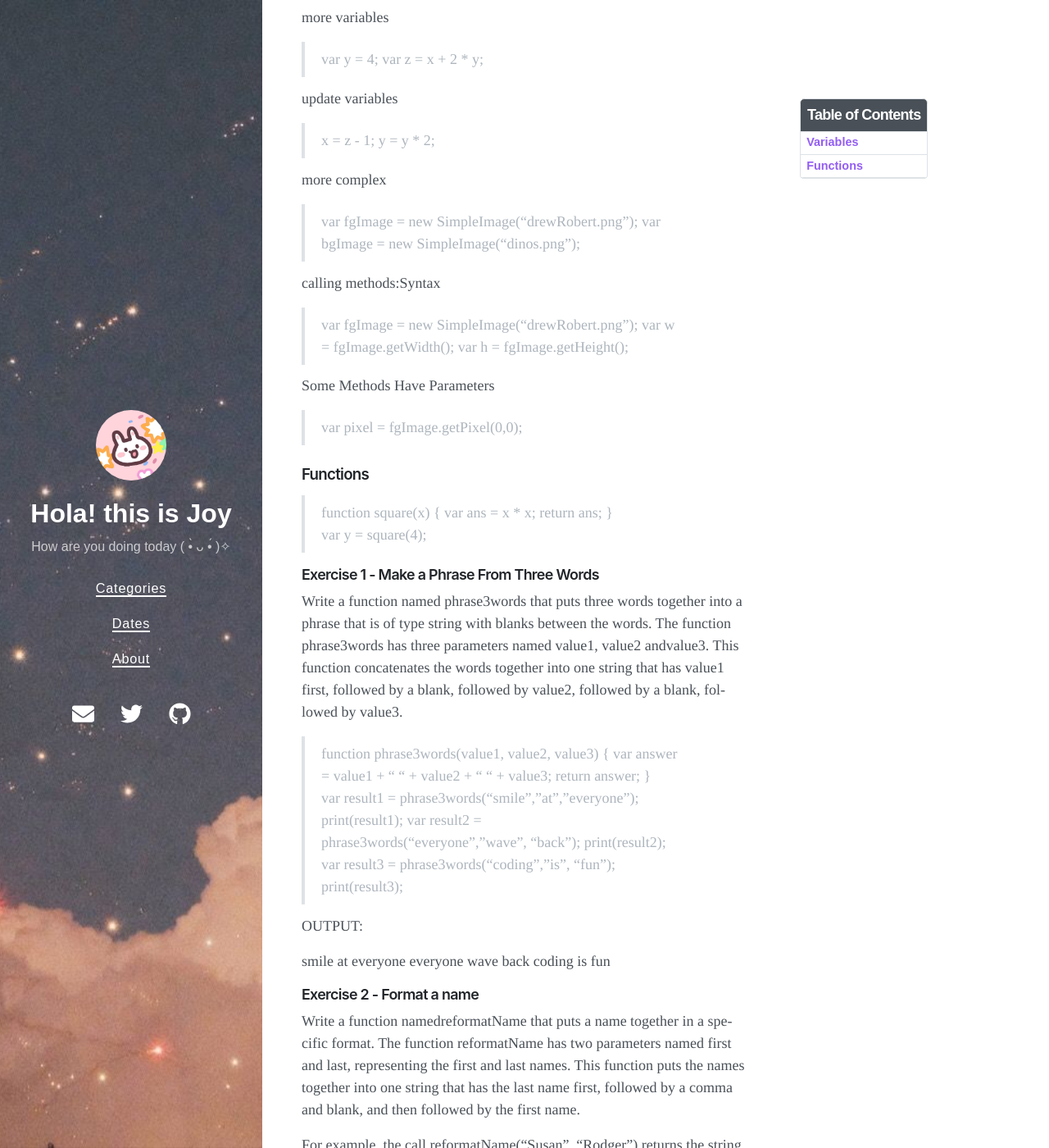
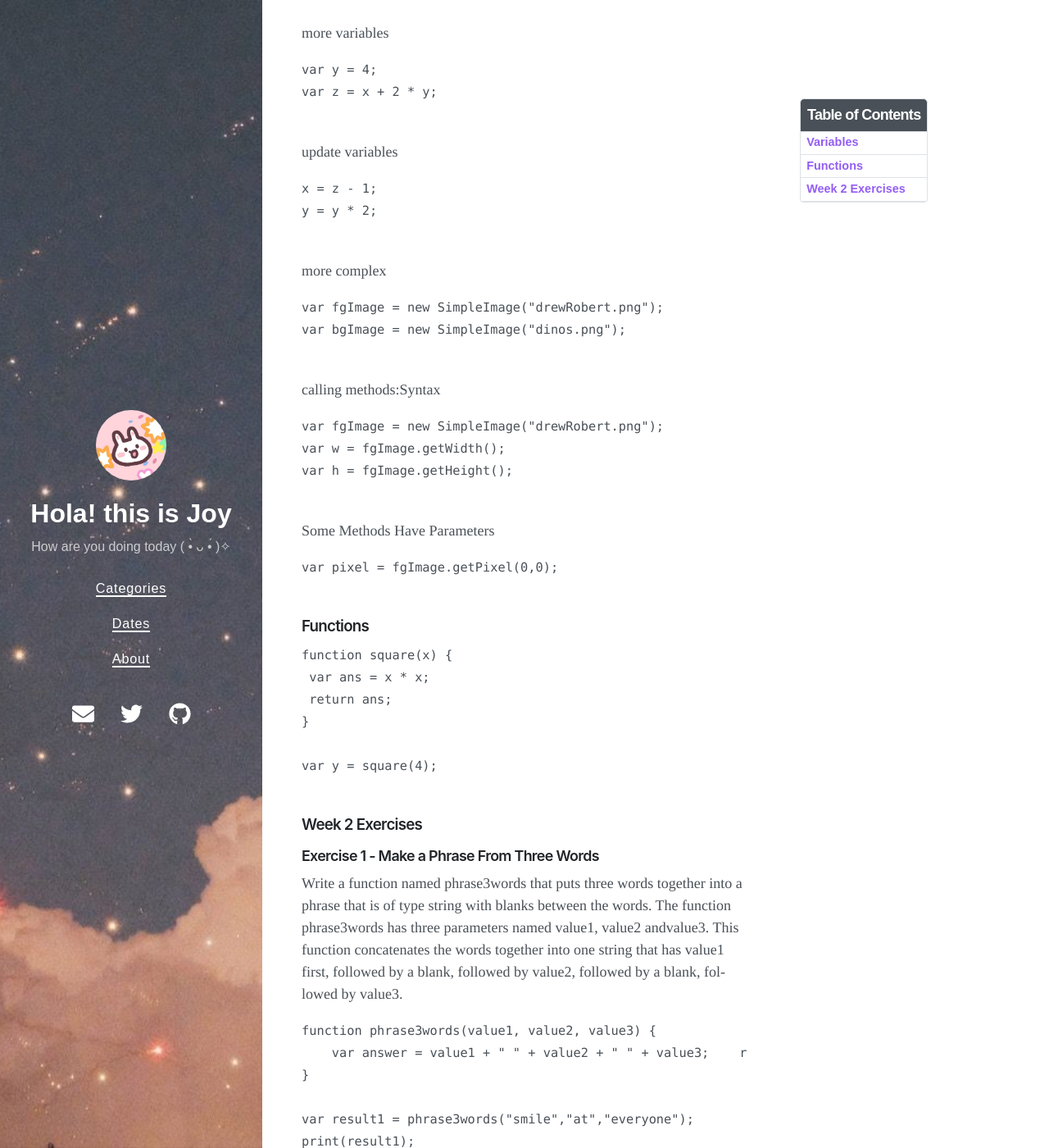
Before and after one commit to Joy3Luo/mathnotes, a Jekyll site: the page built from _posts/2021-06-01-CourseraDukeJava.md, in a window 1280 px wide and 1400 px high, scrolled down 301 px. Shown: the whole window at 82% size. Built offline with Jekyll 4.4.1, drawn with Linux system fonts in a browser that asks for light colours; nearby versions of some CDN libraries; some of the changed text lies outside the part shown.

Commit message:
Update 2021-06-01-CourseraDukeJava.md

````diff
--- a/_posts/2021-06-01-CourseraDukeJava.md
+++ b/_posts/2021-06-01-CourseraDukeJava.md
@@ -18,52 +18,68 @@ toc:  true
 
 ### Variables
 declare a new Variable,
-> var x = 3;
+```JavaScript
+var x = 3;
+```
 
 more variables
-> var y = 4;
+```JavaScript
+var y = 4;
 var z = x + 2 * y;
+```
 
 update variables
-> x = z - 1;
+```JavaScript
+x = z - 1;
 y = y * 2;
+```
 
 more complex
-> var fgImage = new SimpleImage("drewRobert.png");
+```JavaScript
+var fgImage = new SimpleImage("drewRobert.png");
 var bgImage = new SimpleImage("dinos.png");
+```
 
 calling methods:Syntax
-> var fgImage = new SimpleImage("drewRobert.png");
+```JavaScript
+var fgImage = new SimpleImage("drewRobert.png");
 var w = fgImage.getWidth();
 var h = fgImage.getHeight();
+```
 
 Some Methods Have Parameters
-> var pixel = fgImage.getPixel(0,0);
+```JavaScript
+var pixel = fgImage.getPixel(0,0);
+```
 
 ### Functions
-> function square(x) {
+```JavaScript
+function square(x) {
  var ans = x * x;
  return ans;
 }
-\
+
 var y = square(4);
+```
 
+### Week 2 Exercises
 #### Exercise 1 - Make a Phrase From Three Words
 Write a function named phrase3words that puts three words together into a phrase that is of type string with blanks between the words. The function phrase3words has three parameters named value1, value2 andvalue3. This function concatenates the words together into one string that has value1 first, followed by a blank, followed by value2, followed by a blank, followed by value3.
 
-> function phrase3words(value1, value2, value3) {
+```JavaScript
+function phrase3words(value1, value2, value3) {
     var answer = value1 + " " + value2 + " " + value3;    return answer;
 }
-\
+
 var result1 = phrase3words("smile","at","everyone");
 print(result1);
 var result2 = phrase3words("everyone","wave", "back");
 print(result2);
 var result3 = phrase3words("coding","is", "fun");
 print(result3);
+```
 
 OUTPUT:
-
 smile at everyone
 everyone wave back
 coding is fun
@@ -73,18 +89,19 @@ Write a function namedreformatName that puts a name together in a specific forma
 
 For example, the call reformatName("Susan", "Rodger") returns the string "Rodger, Susan", and the call reformatName("Robert", "Duvall") returns the string "Duvall, Robert".
 
->function reformatName(first, last) {
+```JavaScript
+function reformatName(first, last) {
     var answer = last + "," + first;
     return answer;
 }
-\
+
 var result = reformatName("Susan", "Rodger");
 print(result);
 result = reformatName("Robert", "Duvall");
 print(result);
+```
 
 OUTPUT:
-
 Rodger, Susan
 Duvall, Robert
 
@@ -93,42 +110,43 @@ Write a function named numberPixels that calculates the total number of pixels i
 
 For example, the call numberPixels("chapel.png") returns 71148, and the call numberPixels("dinos.png") returns 2073600. Both of these are images on the dukelearntoprogram.com website. For each image on that website it also displays the size of that image. That website shows that chapel.png has 231 pixels in width and 308 pixels in height, and 231\*308 is 71148 total pixels. That website also shows that dinos.png has 1920 pixels in with and 1080 pixels in height, and 1920*1080 is 2073600 total pixels.
 
->function numberPixels(namefile) {
+```JavaScript
+function numberPixels(namefile) {
     var someImg = new SimpleImage(namefile);
     var height = someImg.getHeight();
     var width = someImg.getWidth();
     var answer = height*width;
     return answer
 }
-\
+
 var result = numberPixels("chapel.png");
 print(result);
 result = numberPixels("dinos.png");
 print(result);
+```
 
 OUTPUT:
-
 71148
 2073600
-
 
 #### Exercise 4 - Perimeter of an image
 Write a function named perimeter that calculates the number of pixels in the perimeter of an image. The perimeter is the number of pixels on the edge of the image, from all four sides. The function perimeter has one parameter named imageName, which is a string that is the name of an image file. This function calculates and returns the perimeter in the specified image filename.
 
 For example, the image "rodger.png" has 315 pixels in width and 424 pixels in height. That means it has 315 pixels on the bottom, 315 on the top, 424 on the right side and 424 on the left side. The perimeter of this image is 315 + 315 + 424 + 424 =  1478. The call perimeter("rodger.png") returns 1478.
 
->function perimeter(imageName) {
+```JavaScript
+function perimeter(imageName) {
     var someImg = new SimpleImage(imageName);
     var height = someImg.getHeight();
     var width = someImg.getWidth();
     var answer = height*2 + width*2;
     return answer
 }
-\
+
 print(perimeter("rodger.png"));
+```
 
 OUTPUT:
-
 1478
 
 #### Exercise 5 - Print the RGB values of a pixel
@@ -136,7 +154,8 @@ Write a function named printPixel that prints the red, blue and green values of
 
 Note that in the image drewgreen.png, Drew is standing in the middle and the background is bright green. So the first pixel printed at x and y location (10,10) is near the edge and is bright green. For its red, green and blue values, it has all green (255), no blue (0)  and only a tiny bit of red (1). The second pixel printed is in the middle of the image and is some part of Drew.
 
->function printPixel(nameImage, xpos, ypos) {
+```JavaScript
+function printPixel(nameImage, xpos, ypos) {
     var someImg = new SimpleImage(nameImage);
     var red = " red is " + someImg.getRed(xpos,ypos);
     var green = " green is " + someImg.getGreen(xpos,ypos);
@@ -145,12 +164,12 @@ Note that in the image drewgreen.png, Drew is standing in the middle and the bac
     print(green);
     print(blue);
 }
-\
+
 printPixel("drewgreen.png",10, 10);
 printPixel("drewgreen.png",250, 500);
+```
 
 OUTPUT:
-
 red is 1
 green is 255
 blue is 0
@@ -162,3 +181,20 @@ blue is 80
 Write a function named sumPixel that calculates and returns the sum of the red, blue and green values of a pixel.  The function sumPixel has three parameters,  namefile, which is a string that is the name of an image file, and xpos and ypos that are numbers representing the x and y coordinates of the pixel location. Since this function is returning a value, it should NOT have a print statement in the function, and it should have a return statement.
 
 Consider the image drewgreen.png.  The pixel at location (250,500) has red component 102, green component 90 and blue component 80. The call  sumPixel("drewgreen.png", 250, 500) should return 102+90+80 = 272. The pixel at location (10,10) has red component 1, green component 255 and blue component 0. The call  sumPixel("drewgreen.png", 10, 10) should return 1 + 255 + 0 = 256.
+
+```JavaScript
+function sumPixel(nameOfImage, xpos, ypos) {
+    var someImg = new SimpleImage(nameOfImage);
+    var answer = someImg.getRed(xpos,ypos) + someImg.getGreen(xpos,ypos) + someImg.getBlue(xpos,ypos);
+    return answer;
+}
+
+var answer = sumPixel("drewgreen.png", 250, 500);
+print(answer);
+answer = sumPixel("drewgreen.png",10, 10);
+print(answer);
+```
+
+OUTPUT:
+272
+256
````
